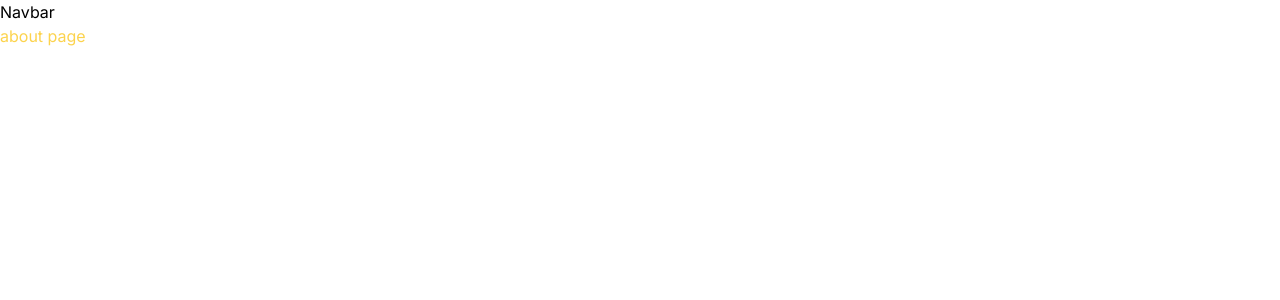
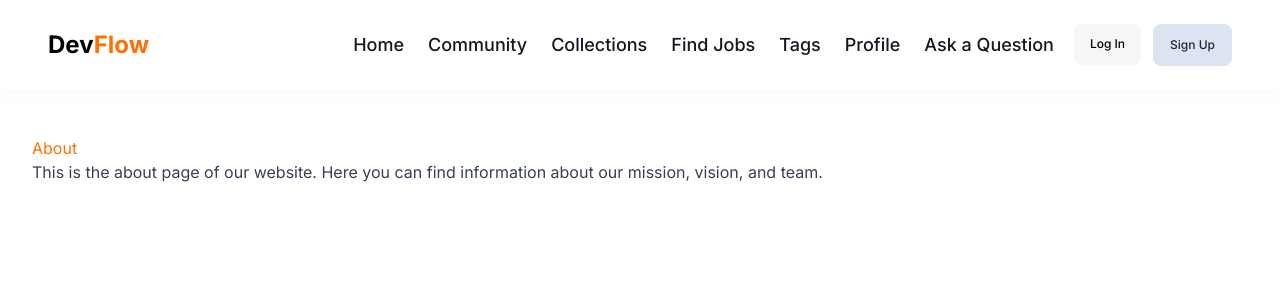
Before and after one commit to takazcao/nextjs_project, a Next.js app: page /about in a window 1280 px wide. Shown: the top 300 px of the page. Built offline with nearby package versions, Linux system fonts and the light colour scheme.

Commit message:
add navbar add link to community and tags and home

```diff
--- a/app/(root)/about/page.tsx
+++ b/app/(root)/about/page.tsx
@@ -1,6 +1,13 @@
-// import React from "react";
-
-const Page = () => {
-  return <div className="text-amber-300">about page</div>;
-};
-export default Page;
+export default function About() {
+  return (
+    <>
+      <div className="mt-20 p-8">
+        <h1 className="primary-text-gradient">About</h1>
+        <p className="text-gray-700 dark:text-gray-300">
+          This is the about page of our website. Here you can find information
+          about our mission, vision, and team.
+        </p>{" "}
+      </div>
+    </>
+  );
+}
--- a/app/(root)/page.tsx
+++ b/app/(root)/page.tsx
@@ -4,22 +4,10 @@ import Loading from "./loading";
 export default function Home() {
   return (
     <>
-      <h1 className="primary-text-gradient">Hello this is main page</h1>
-      <button className="btn primary-text-gradient p-5 background-light700_dark300">
-        {" "}
-        Click me
-      </button>
-      <div className="max-w-sm rounded-lg bg-white shadow-md p-6">
-        <h2 className="text-xl font-semibold mb-2">Card Title</h2>
-        <p className="text-gray-600 mb-4">
-          This is a basic card component using Tailwind CSS. You can put any
-          content here.
-        </p>
-        <button className="bg-blue-500 text-white px-4 py-2 rounded hover:bg-blue-600 transition">
-          Action
-        </button>
+      <div className="mt-20 p-8">
+        <h1 className="primary-text-gradient">Home</h1>
+        <Loading />
       </div>
-      <Loading />
     </>
   );
 }
--- /dev/null
+++ b/app/community/page.tsx
@@ -0,0 +1,11 @@
+import Loading from "../(root)/loading";
+
+export default function Community() {
+  return (
+    <>
+      <div className="mt-20 p-8">
+        <h1 className="primary-text-gradient">Community</h1>
+      </div>
+    </>
+  );
+}
--- /dev/null
+++ b/app/components/navbar.tsx
@@ -0,0 +1,99 @@
+import Link from "next/link";
+import React from "react";
+
+const Navbar = () => {
+  return (
+    <nav className="flex-between w-full fixed top-0 left-0 right-0 z-50 gap-5 p-6 shadow-light-100 dark:shadow-dark-100 sm:px-12 background-light900_dark200">
+      <Link href="/" className="flex items-center gap-1">
+        <p className="h2-bold font-space-grotesk text-dark-100 dark:text-light-900 max-sm:hidden">
+          Dev<span className="text-primary-500">Flow</span>
+        </p>
+      </Link>
+
+      <div className="flex-between gap-5">
+        {/* Desktop Navigation */}
+        <div className="hidden lg:flex gap-6">
+          <Link
+            href="/"
+            className="base-medium text-dark300_light700 hover:text-primary-500 transition-colors"
+          >
+            Home
+          </Link>
+          <Link
+            href="/community"
+            className="base-medium text-dark300_light700 hover:text-primary-500 transition-colors"
+          >
+            Community
+          </Link>
+          <Link
+            href="/collection"
+            className="base-medium text-dark300_light700 hover:text-primary-500 transition-colors"
+          >
+            Collections
+          </Link>
+          <Link
+            href="/jobs"
+            className="base-medium text-dark300_light700 hover:text-primary-500 transition-colors"
+          >
+            Find Jobs
+          </Link>
+          <Link
+            href="/tags"
+            className="base-medium text-dark300_light700 hover:text-primary-500 transition-colors"
+          >
+            Tags
+          </Link>
+          <Link
+            href="/profile"
+            className="base-medium text-dark300_light700 hover:text-primary-500 transition-colors"
+          >
+            Profile
+          </Link>
+          <Link
+            href="/ask-question"
+            className="base-medium text-dark300_light700 hover:text-primary-500 transition-colors"
+          >
+            Ask a Question
+          </Link>
+        </div>
+
+        {/* Mobile Menu Button */}
+        <div className="lg:hidden">
+          <button className="focus:outline-none">
+            <svg
+              className="w-6 h-6 text-dark300_light700"
+              fill="none"
+              stroke="currentColor"
+              viewBox="0 0 24 24"
+            >
+              <path
+                strokeLinecap="round"
+                strokeLinejoin="round"
+                strokeWidth={2}
+                d="M4 6h16M4 12h16M4 18h16"
+              />
+            </svg>
+          </button>
+        </div>
+
+        {/* Auth Buttons */}
+        <div className="flex-center gap-3">
+          <Link
+            href="/sign-in"
+            className="btn-secondary small-medium min-h-[41px] rounded-lg px-4 py-3 shadow-none"
+          >
+            Log In
+          </Link>
+          <Link
+            href="/sign-up"
+            className="small-medium light-border-2 btn-tertiary text-dark400_light900 min-h-[41px] rounded-lg border px-4 py-3 shadow-none"
+          >
+            Sign Up
+          </Link>
+        </div>
+      </div>
+    </nav>
+  );
+};
+
+export default Navbar;
--- a/app/globals.css
+++ b/app/globals.css
@@ -399,12 +399,3 @@ code {
   height: 350px !important;
   overflow-y: auto !important;
 }
-
-@layer components {
-  .card {
-    background-color: black;
-    border-radius: var(--rounded-lg);
-    padding: var(--spacing-6);
-    box-shadow: var(--shadow-xl);
-  }
-}
--- a/app/layout.tsx
+++ b/app/layout.tsx
@@ -1,6 +1,7 @@
 import type { Metadata } from "next";
 import { Inter } from "next/font/google";
 import "./globals.css";
+import Navbar from "./components/navbar";
 
 const inter = Inter({
   subsets: ["latin"],
@@ -19,7 +20,10 @@ export default function RootLayout({
 }>) {
   return (
     <html lang="en">
-      <body className={`${inter.className} antialiased`}>{children}</body>
+      <body className={`${inter.className} antialiased`}>
+        <Navbar />
+        {children}
+      </body>
     </html>
   );
 }
--- /dev/null
+++ b/app/tags/page.tsx
@@ -0,0 +1,11 @@
+import Loading from "../(root)/loading";
+
+export default function Tags() {
+  return (
+    <>
+      <div className="mt-20 p-8">
+        <h1 className="primary-text-gradient">Tags</h1>
+      </div>
+    </>
+  );
+}
```
